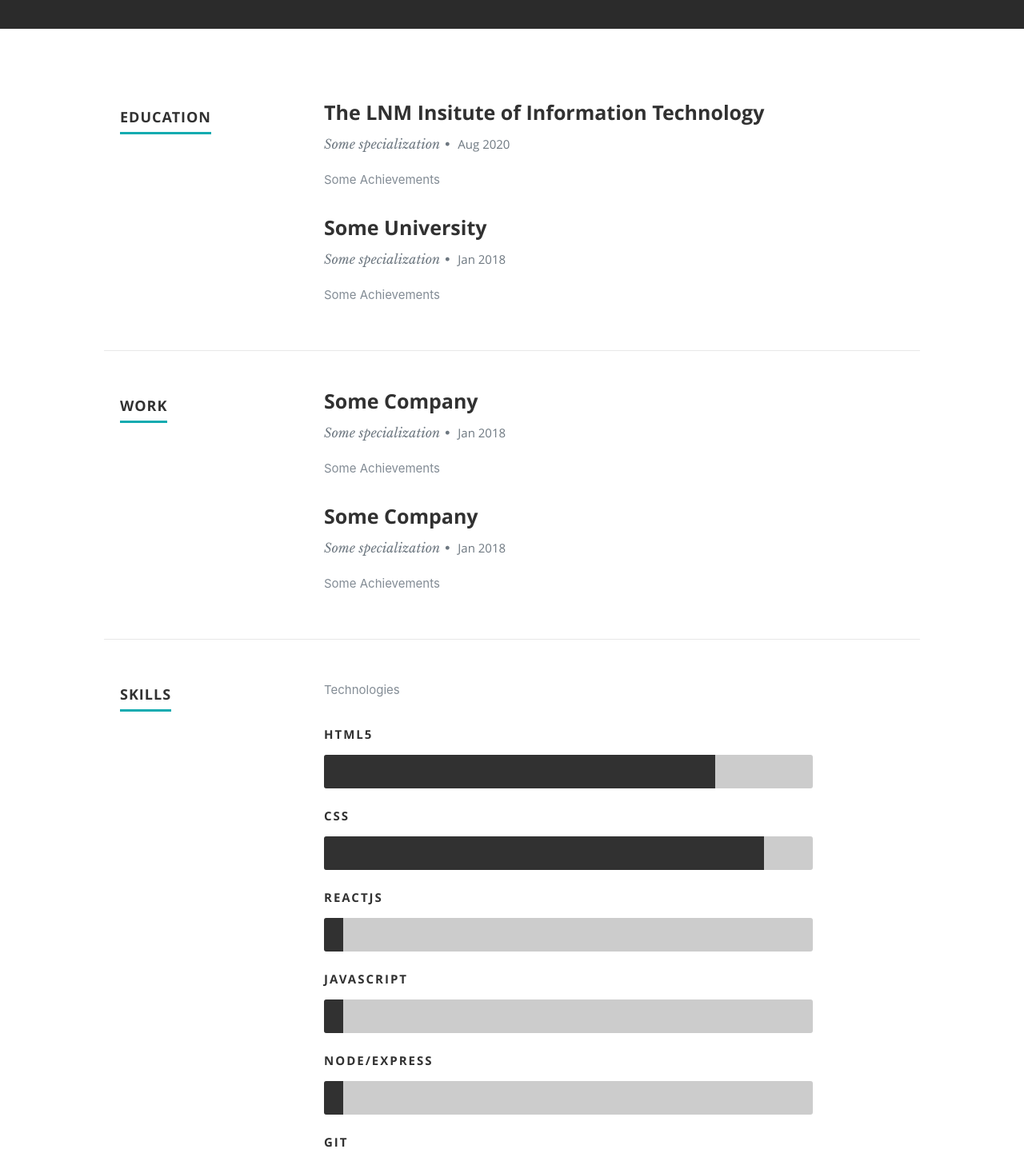
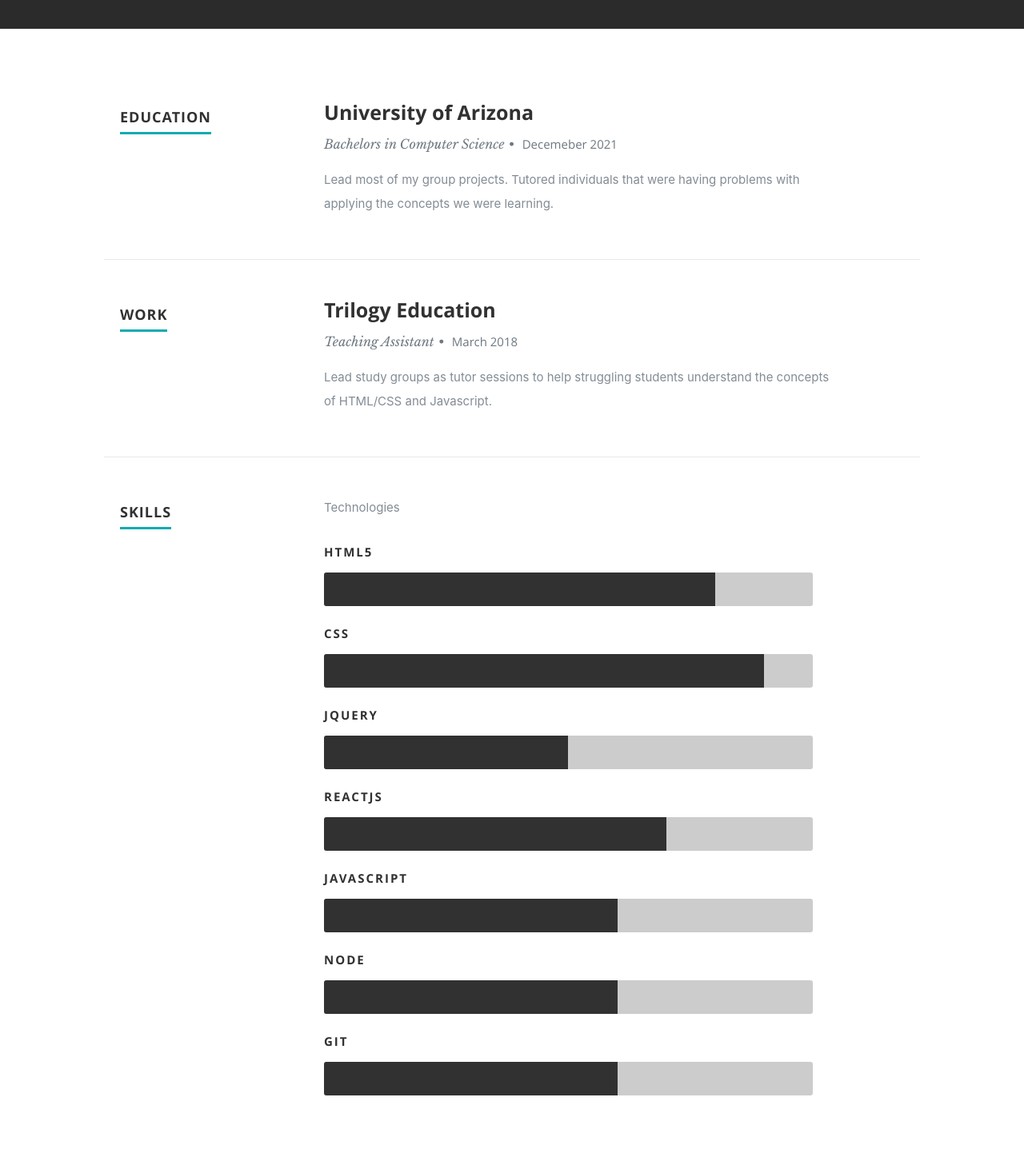
Before and after one commit to zsherman2510/MainPortfolio, a React (Create React App) app: page / in a window 1280 px wide. Shown: the part 1280-2732 px from the top of the page at 80% size. Built offline with nearby package versions, Linux system fonts and the light colour scheme.

Commit message:
updated skills and education

```diff
--- a/public/css/layout.css
+++ b/public/css/layout.css
@@ -398,20 +398,20 @@ ul#nav li.current a {
     border-radius: 3px 0 0 3px;
 }
 
-.photoshop {
-    width: 60%;
+.reactjs {
+    width: 70%;
     -moz-animation: photoshop 2s ease;
     -webkit-animation: photoshop 2s ease;
 }
 
-.illustrator {
-    width: 55%;
+.javascript {
+    width: 60%;
     -moz-animation: illustrator 2s ease;
     -webkit-animation: illustrator 2s ease;
 }
 
-.wordpress {
-    width: 50%;
+.node {
+    width: 60%;
     -moz-animation: wordpress 2s ease;
     -webkit-animation: wordpress 2s ease;
 }
@@ -430,6 +430,12 @@ ul#nav li.current a {
 
 .jquery {
     width: 50%;
+    -moz-animation: jquery 2s ease;
+    -webkit-animation: jquery 2s ease;
+}
+
+.git {
+    width: 60%;
     -moz-animation: jquery 2s ease;
     -webkit-animation: jquery 2s ease;
 }
--- a/src/App.js
+++ b/src/App.js
@@ -6,7 +6,7 @@ import Portfolio from "./components/Portfolio";
 // import Testimonials from "./components/Testimonials";
 import ContactUs from "./components/ContactUs";
 import Footer from "./components/Footer";
-import Skills from "./components/Skills";
+
 import resumeData from "./resumeData";
 class App extends Component {
   render() {
@@ -18,7 +18,7 @@ class App extends Component {
         <Portfolio resumeData={resumeData} />
 
         {/* <Testimonials resumeData={resumeData} /> */}
-        <Skills resumeData={resumeData} />
+
         <ContactUs resumeData={resumeData} />
         <Footer resumeData={resumeData} />
       </div>
--- a/src/components/Resume.js
+++ b/src/components/Resume.js
@@ -1,99 +1,93 @@
-import React, { Component } from 'react';
-export default  class Resume extends Component {
+import React, { Component } from "react";
+export default class Resume extends Component {
   render() {
     let resumeData = this.props.resumeData;
     return (
       <section id="resume">
-
         <div className="row education">
-
           <div className="three columns header-col">
-               <h1><span>Education</span></h1>
+            <h1>
+              <span>Education</span>
+            </h1>
           </div>
 
           <div className="nine columns main-col">
-              {
-                resumeData.education && resumeData.education.map((item)=>{
-                  return(
-                    <div className="row item">
+            {resumeData.education &&
+              resumeData.education.map((item, i) => {
+                return (
+                  <div className="row item" key={i}>
                     <div className="twelve columns">
                       <h3>{item.UniversityName}</h3>
                       <p className="info">
                         {item.specialization}
-                          <span>&bull;</span> <em className="date">{item.MonthOfPassing} {item.YearOfPassing}</em></p>
-                          <p>
-                          {item.Achievements}
+                        <span>&bull;</span>{" "}
+                        <em className="date">
+                          {item.MonthOfPassing} {item.YearOfPassing}
+                        </em>
                       </p>
+                      <p>{item.Achievements}</p>
                     </div>
                   </div>
-                  )
-                })
-              }
+                );
+              })}
           </div>
         </div>
         <div className="row work">
           <div className="three columns header-col">
-               <h1><span>Work</span></h1>
+            <h1>
+              <span>Work</span>
+            </h1>
           </div>
 
           <div className="nine columns main-col">
-              {
-                resumeData.work && resumeData.work.map((item) => {
-                  return(
-                    <div className="row item">
+            {resumeData.work &&
+              resumeData.work.map((item, i) => {
+                return (
+                  <div className="row item" key={i}>
                     <div className="twelve columns">
                       <h3>{item.CompanyName}</h3>
                       <p className="info">
                         {item.specialization}
-                          <span>&bull;</span> <em className="date">{item.MonthOfLeaving} {item.YearOfLeaving}</em></p>
-                          <p>
-                          {item.Achievements}
+                        <span>&bull;</span>{" "}
+                        <em className="date">
+                          {item.MonthOfLeaving} {item.YearOfLeaving}
+                        </em>
                       </p>
+                      <p>{item.Achievements}</p>
                     </div>
-
                   </div>
-
-                  )
-                })
-              }
+                );
+              })}
           </div>
         </div>
 
-
         <div className="row skill">
-
           <div className="three columns header-col">
-               <h1><span>Skills</span></h1>
+            <h1>
+              <span>Skills</span>
+            </h1>
           </div>
 
           <div className="nine columns main-col">
-
-               <p>
-               {resumeData.skillsDescription}
-               </p>
+            <p>{resumeData.skillsDescription}</p>
 
             <div className="bars">
-
               <ul className="skills">
-                {
-                  resumeData.skills && resumeData.skills.map((item) => {
-                    return(
-                      <li>
-                      <span className={`bar-expand ${item.skillname.toLowerCase()}`}>
-                      </span><em>{item.skillname}</em>
+                {resumeData.skills &&
+                  resumeData.skills.map((item, i) => {
+                    return (
+                      <li key={i}>
+                        <span
+                          className={`bar-expand ${item.skillname.toLowerCase()}`}
+                        />
+                        <em>{item.skillname}</em>
                       </li>
-                    )
-                  })
-                }
-
+                    );
+                  })}
               </ul>
-
             </div>
-
           </div>
-
         </div>
-
       </section>
     );
   }
--- a/src/components/Skills.js
+++ /dev/null
@@ -1,11 +0,0 @@
-import React from "react";
-
-const Skills = () => {
-  return (
-    <div>
-      <h1>skills</h1>
-    </div>
-  );
-};
-
-export default Skills;
--- a/src/resumeData.js
+++ b/src/resumeData.js
@@ -28,34 +28,22 @@ let resumeData = {
   email: "shermanzavion@gmail.com",
   education: [
     {
-      UniversityName: "The LNM Insitute of Information Technology",
-      specialization: "Some specialization",
-      MonthOfPassing: "Aug",
-      YearOfPassing: "2020",
-      Achievements: "Some Achievements"
-    },
-    {
-      UniversityName: "Some University",
-      specialization: "Some specialization",
-      MonthOfPassing: "Jan",
-      YearOfPassing: "2018",
-      Achievements: "Some Achievements"
+      UniversityName: "University of Arizona",
+      specialization: "Bachelors in Computer Science",
+      MonthOfPassing: "Decemeber",
+      YearOfPassing: "2021",
+      Achievements:
+        "Lead most of my group projects.  Tutored individuals that were having problems with applying the concepts we were learning. "
     }
   ],
   work: [
     {
-      CompanyName: "Some Company",
-      specialization: "Some specialization",
-      MonthOfLeaving: "Jan",
+      CompanyName: "Trilogy Education",
+      specialization: "Teaching Assistant",
+      MonthOfLeaving: "March",
       YearOfLeaving: "2018",
-      Achievements: "Some Achievements"
-    },
-    {
-      CompanyName: "Some Company",
-      specialization: "Some specialization",
-      MonthOfLeaving: "Jan",
-      YearOfLeaving: "2018",
-      Achievements: "Some Achievements"
+      Achievements:
+        "Lead study groups as tutor sessions to help struggling students understand the concepts of HTML/CSS and Javascript."
     }
   ],
   skillsDescription: "Technologies",
@@ -69,6 +57,10 @@ let resumeData = {
       thumbnail: "/images/CSS3.png"
     },
     {
+      skillname: "jQuery",
+      thumbnail: "/images/CSS3.png"
+    },
+    {
       skillname: "Reactjs",
       thumbnail: "/images/react.png"
     },
@@ -77,7 +69,7 @@ let resumeData = {
       thumbnail: "/images/javascript.png"
     },
     {
-      skillname: "Node/Express",
+      skillname: "Node",
       thumbnail: "/images/node.png"
     },
     {
```
Lines whose indentation alone changed are shown as unchanged.
